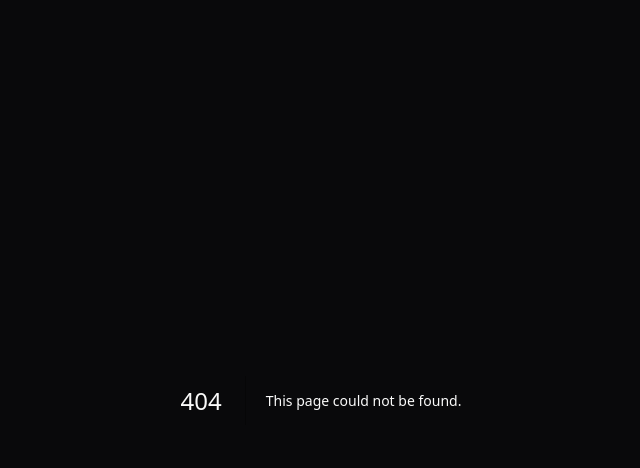
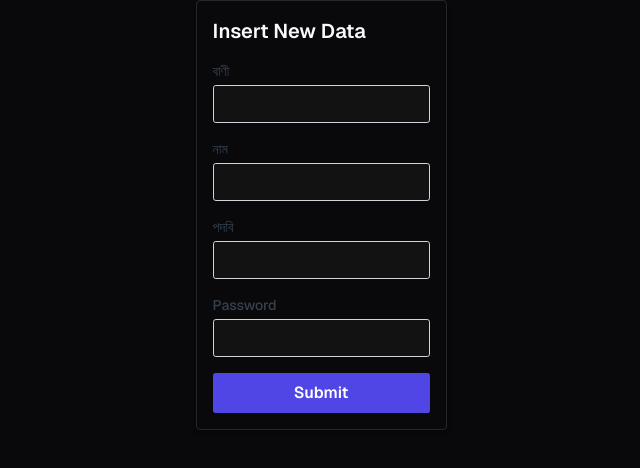
Before and after one commit to abusayed0206/shobdoboma, a Next.js app: page /submit in a window 1280 px wide. Before the commit this address had no page. Shown: the top 468 px of the page, without its empty margins (319-959 px from the left). Built offline with nearby package versions, Linux system fonts and the light colour scheme.

Commit message:
Create page.tsx

```diff
--- /dev/null
+++ b/src/app/submit/page.tsx
@@ -0,0 +1,115 @@
+"use client"
+import { useState } from 'react';
+import { supabase } from '../utils/supabaseClient'; // Adjust the import path as needed
+
+const InsertDataForm = () => {
+  const [bani, setBani] = useState('');
+  const [name, setName] = useState('');
+  const [designation, setDesignation] = useState('');
+  const [password, setPassword] = useState('');
+  const [submittedPassword, setSubmittedPassword] = useState('');
+  const [error, setError] = useState('');
+  const [success, setSuccess] = useState('');
+
+  const handleSubmit = async (e: React.FormEvent) => {
+    e.preventDefault();
+    setError('');
+    setSuccess('');
+
+    // Fetch the password from the database
+    const { data: passwordData, error: passwordError } = await supabase
+      .from('bani') // Assuming you have a table 'passwords' with a single row containing the required password
+      .select('password')
+      .single();
+
+    if (passwordError || !passwordData) {
+      setError('Failed to fetch password');
+      return;
+    }
+
+    // Verify the password
+    if (submittedPassword !== passwordData.password) {
+      setError('Invalid password');
+      return;
+    }
+
+    // Insert new data into 'bani' table
+    const { error: insertError } = await supabase
+      .from('bani')
+      .insert([{ বাণী: bani, নাম: name, পদবি: designation }]);
+
+    if (insertError) {
+      setError('Failed to insert data');
+      return;
+    }
+
+    setSuccess('Data inserted successfully');
+    setBani('');
+    setName('');
+    setDesignation('');
+    setSubmittedPassword('');
+  };
+
+  return (
+    <div className="max-w-md mx-auto p-4 border rounded shadow-md">
+      <h1 className="text-xl font-semibold mb-4">Insert New Data</h1>
+      <form onSubmit={handleSubmit} className="space-y-4">
+        <div>
+          <label className="block text-sm font-medium text-gray-700">বাণী</label>
+          <input
+            type="text"
+            value={bani}
+            onChange={(e) => setBani(e.target.value)}
+            className="mt-1 block w-full px-3 py-2 border border-gray-300 rounded-md shadow-sm focus:outline-none focus:ring-indigo-500 focus:border-indigo-500 sm:text-sm"
+            required
+          />
+        </div>
+
+        <div>
+          <label className="block text-sm font-medium text-gray-700">নাম</label>
+          <input
+            type="text"
+            value={name}
+            onChange={(e) => setName(e.target.value)}
+            className="mt-1 block w-full px-3 py-2 border border-gray-300 rounded-md shadow-sm focus:outline-none focus:ring-indigo-500 focus:border-indigo-500 sm:text-sm"
+            required
+          />
+        </div>
+
+        <div>
+          <label className="block text-sm font-medium text-gray-700">পদবি</label>
+          <input
+            type="text"
+            value={designation}
+            onChange={(e) => setDesignation(e.target.value)}
+            className="mt-1 block w-full px-3 py-2 border border-gray-300 rounded-md shadow-sm focus:outline-none focus:ring-indigo-500 focus:border-indigo-500 sm:text-sm"
+            required
+          />
+        </div>
+
+        <div>
+          <label className="block text-sm font-medium text-gray-700">Password</label>
+          <input
+            type="password"
+            value={submittedPassword}
+            onChange={(e) => setSubmittedPassword(e.target.value)}
+            className="mt-1 block w-full px-3 py-2 border border-gray-300 rounded-md shadow-sm focus:outline-none focus:ring-indigo-500 focus:border-indigo-500 sm:text-sm"
+            required
+          />
+        </div>
+
+        {error && <p className="text-red-600">{error}</p>}
+        {success && <p className="text-green-600">{success}</p>}
+
+        <button
+          type="submit"
+          className="w-full px-4 py-2 bg-indigo-600 text-white font-semibold rounded-md shadow-sm hover:bg-indigo-700 focus:outline-none focus:ring-2 focus:ring-indigo-500"
+        >
+          Submit
+        </button>
+      </form>
+    </div>
+  );
+};
+
+export default InsertDataForm;
```
